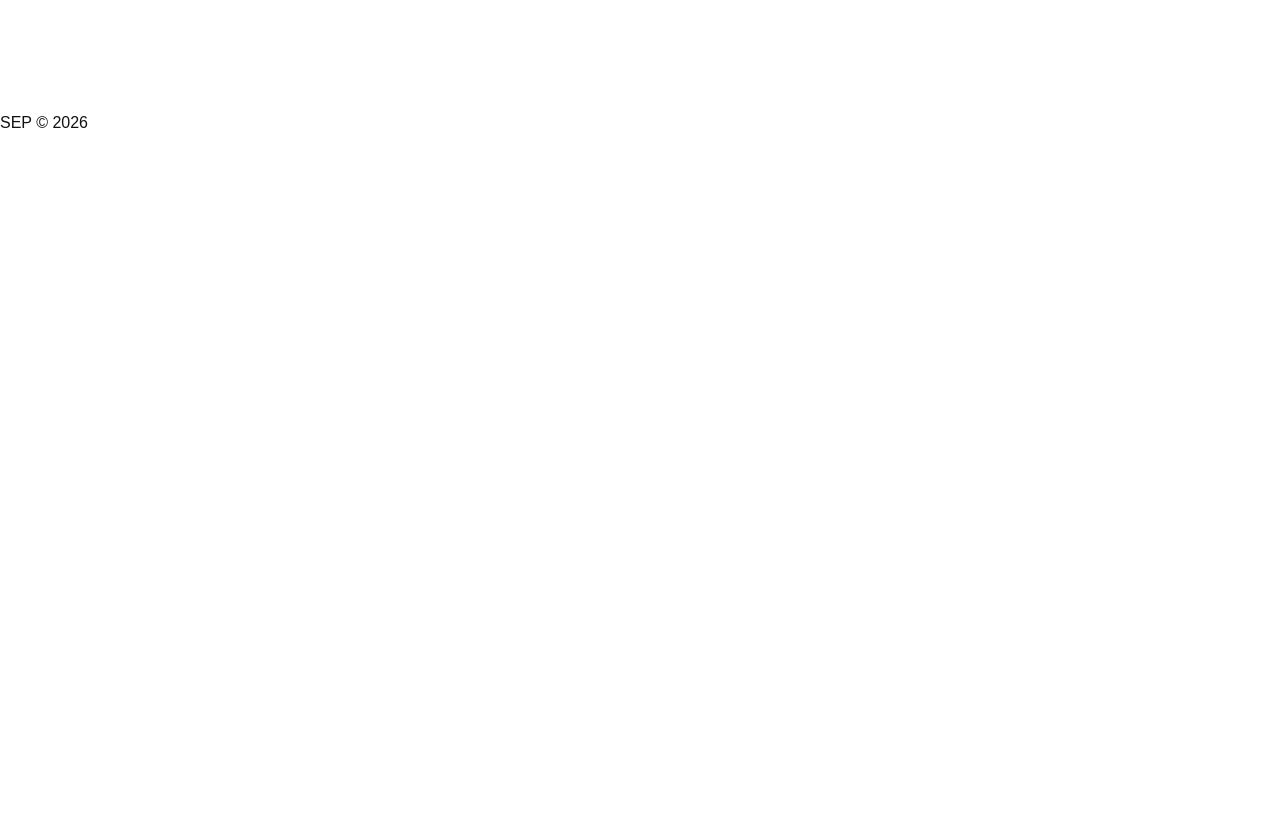
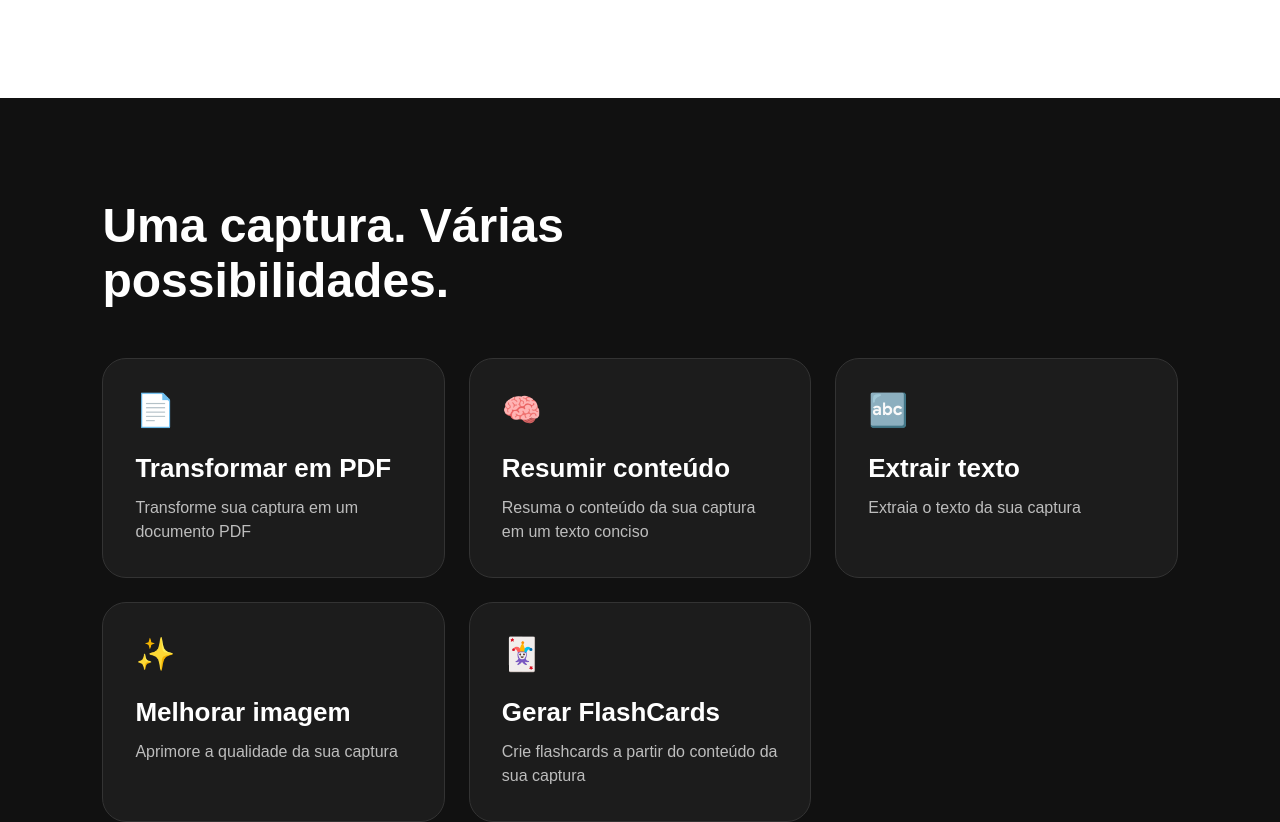
Before and after one commit to lucasknohara/SEP, a React (Vite) app: page /studylens in a window 1280 px wide. Shown: the part 1442-2264 px from the top of the page. Before the commit the page ends 1590 px from the top, so only its background shows below. Built offline with nearby package versions, Linux system fonts and the light colour scheme.

Commit message:
feat: criando pagina completa do StudyLens

```diff
--- /dev/null
+++ b/src/components/IAActionCard/IAActionCard.css
@@ -0,0 +1,28 @@
+.ia-action-card {
+    padding: 32px;
+    min-height: 220px;
+    border-radius: 24px;
+    background: #1c1c1c;
+    border: 1px solid #333333;
+    transition: transform 0.3s ease, border-color 0.3s ease;
+}
+
+.ia-action-card:hover {
+    transform: translateY(-6px);
+    border-color: var(--cor-amarelo);
+}
+
+.ia-action-card span {
+    font-size: 32px;
+}
+
+.ia-action-card h3 {
+    margin: 24px 0 12px;
+    font-size: 26px;
+}
+
+.ia-action-card p {
+    margin: 0;
+    color: #bdbdbd;
+    line-height: 1.5;
+}
--- /dev/null
+++ b/src/components/IAActionCard/IAActionCard.jsx
@@ -0,0 +1,13 @@
+import "./IAActionCard.css";
+
+function IAActionCard(props) {
+    return (
+        <article className="ia-action-card">
+            <span>{props.icon}</span>
+            <h3>{props.title}</h3>
+            <p>{props.description}</p>
+        </article>
+    );
+}
+
+export default IAActionCard;
--- /dev/null
+++ b/src/components/IAActions/IAActions.css
@@ -0,0 +1,17 @@
+.ia-actions {
+    padding: 100px 8%;
+    background: var(--cor-preto);
+    color: var(--cor-branco);
+}
+
+.ia-actions h2 {
+    max-width: 700px;
+    margin: 0 0 50px;
+    font-size: 48px;
+}
+
+.ia-actions-cards {
+    display: grid;
+    grid-template-columns: repeat(3, 1fr);
+    gap: 24px;
+}
--- /dev/null
+++ b/src/components/IAActions/IAActions.jsx
@@ -0,0 +1,20 @@
+import IAActionsCard from "../IAActionCard/IAActionCard.jsx";
+import "./IAActions.css";
+
+function IAActions() {
+    return (
+        <section className="ia-actions">
+            <h2>Uma captura. Várias possibilidades.</h2>
+
+            <div className="ia-actions-cards">
+                <IAActionsCard icon="📄" title="Transformar em PDF" description="Transforme sua captura em um documento PDF" />
+                <IAActionsCard icon="🧠" title="Resumir conteúdo" description="Resuma o conteúdo da sua captura em um texto conciso" />
+                <IAActionsCard icon="🔤" title="Extrair texto" description="Extraia o texto da sua captura" />
+                <IAActionsCard icon="✨" title="Melhorar imagem" description="Aprimore a qualidade da sua captura" />
+                <IAActionsCard icon="🃏" title="Gerar FlashCards" description="Crie flashcards a partir do conteúdo da sua captura" />
+            </div>
+        </section>
+    );
+}
+
+export default IAActions;
--- a/src/pages/StudyLens/StudyLens.jsx
+++ b/src/pages/StudyLens/StudyLens.jsx
@@ -1,5 +1,6 @@
 import StudyLensImg from "../../assets/ModoEstudante.png";
 import HowStudyLensWorks from "../../components/HowStudyLensWorks/HowStudyLensWorks.jsx";
+import IAActions from "../../components/IAActions/IAActions.jsx";
 import "./StudyLens.css";
 
 function StudyLens() {
@@ -18,6 +19,8 @@ function StudyLens() {
             </section>
 
             <HowStudyLensWorks />
+
+            <IAActions />
         </main>
     );
 }
```
